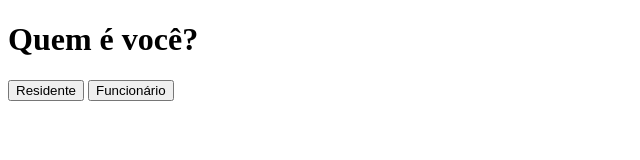
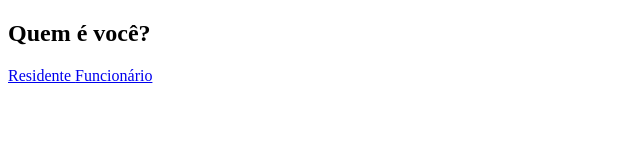
Before and after one commit to EldaLanches/projeto, a plain HTML site: page index.html in a window 1280 px wide. Shown: the whole page, without its empty margins (0-640 px from the left). Drawn offline with Linux system fonts and the light colour scheme.

Commit message:
mrfyuhmny

```diff
--- a/index.html
+++ b/index.html
@@ -13,15 +13,22 @@
 
 <body>
 
-    <div class="quem">
+    <section>
 
-        <h1>Quem é você?</h1>
+        <div class="caixa">
+            <h1 class="quem">
+                Quem é você?
+            </h1>
 
-        <button>Residente</button>
-        <button>Funcionário</button>
+            <a href="residente.html">
 
-    </div>
+                Residente </a>
 
+            <a href="funcionario.html">
+                Funcionário </a>
+        </div>
+
+    </section>
 </body>
 
 </html>
```
